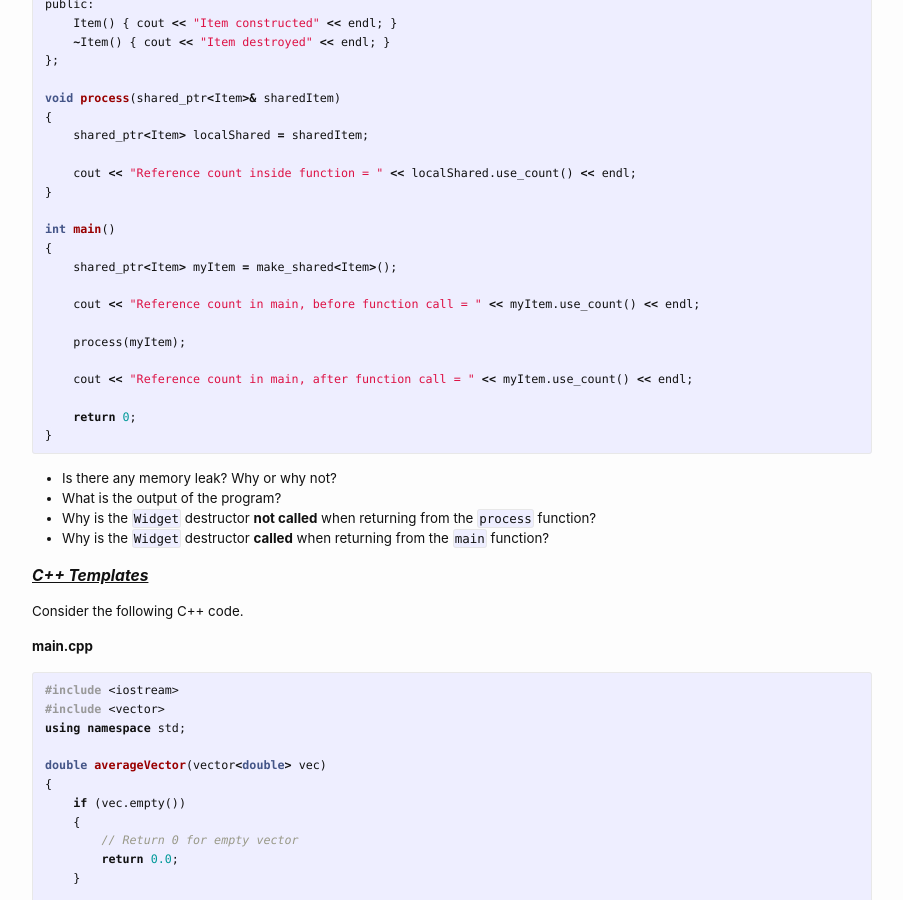
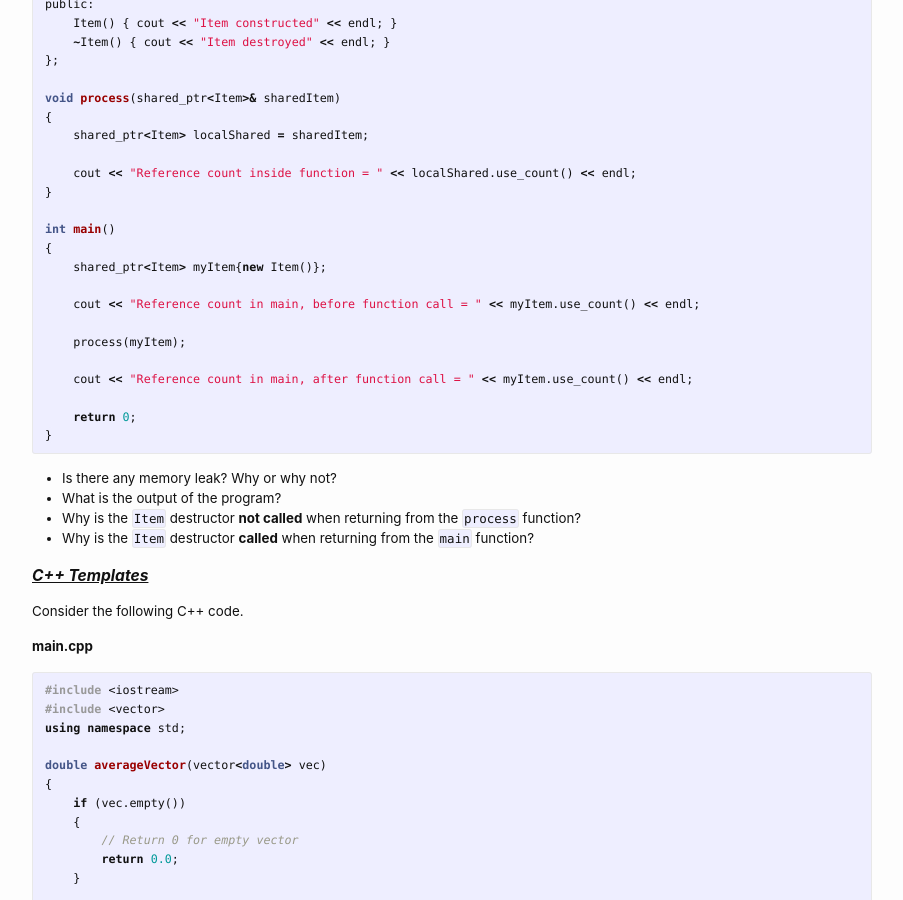
Before and after one commit to cmsc240-f23/cmsc240-f23.github.io, a Jekyll site: the page built from lectures/lecture27.md, in a window 1280 px wide and 900 px high, scrolled down 4237 px. Shown: the whole window, without its empty margins (188-1091 px from the left). Built offline with Jekyll 4.4.1, drawn with Linux system fonts in a browser that asks for light colours.

Commit message:
Updates to lecture 27

```diff
--- a/lectures/lecture27.md
+++ b/lectures/lecture27.md
@@ -241,7 +241,7 @@ void process(shared_ptr<Item>& sharedItem)
 
 int main()
 {
-    shared_ptr<Item> myItem = make_shared<Item>();
+    shared_ptr<Item> myItem{new Item()};
 
     cout << "Reference count in main, before function call = " << myItem.use_count() << endl;
 
@@ -255,8 +255,8 @@ int main()
 
 * Is there any memory leak? Why or why not?
 * What is the output of the program?
-* Why is the `Widget` destructor __not called__ when returning from the `process` function?
-* Why is the `Widget` destructor __called__ when returning from the `main` function?
+* Why is the `Item` destructor __not called__ when returning from the `process` function?
+* Why is the `Item` destructor __called__ when returning from the `main` function?
 
 
 ### C++ Templates
```
